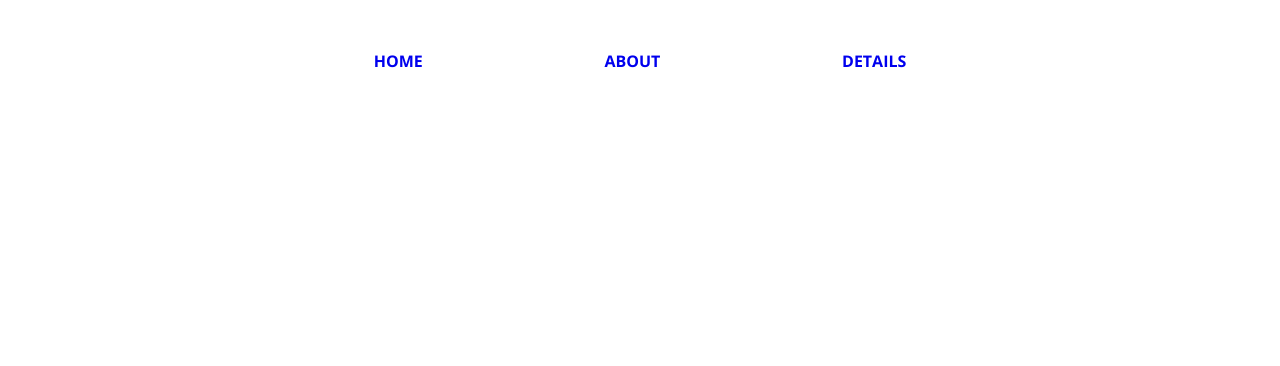
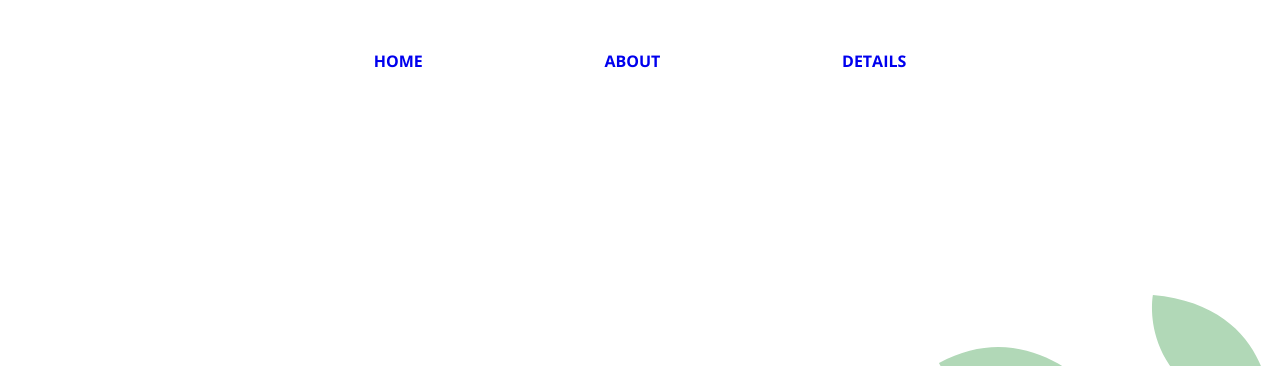
Before and after one commit to ivan-chan-1/profile_page, a plain HTML site: page index.html in a window 1280 px wide. Shown: the top 366 px of the page. Drawn offline with nearby package versions, Linux system fonts and the light colour scheme.

Commit message:
Changed background image source

```diff
--- a/style.css
+++ b/style.css
@@ -3,7 +3,7 @@
 body{
     margin:0;
     font-family: 'Poppins', sans-serif;
-    background-image: url(../profile_page_2.0/images/tree-1.png);
+    background-image: url(images/tree-1.png);
     background-position: right;
     background-repeat:no-repeat;
 }
```
